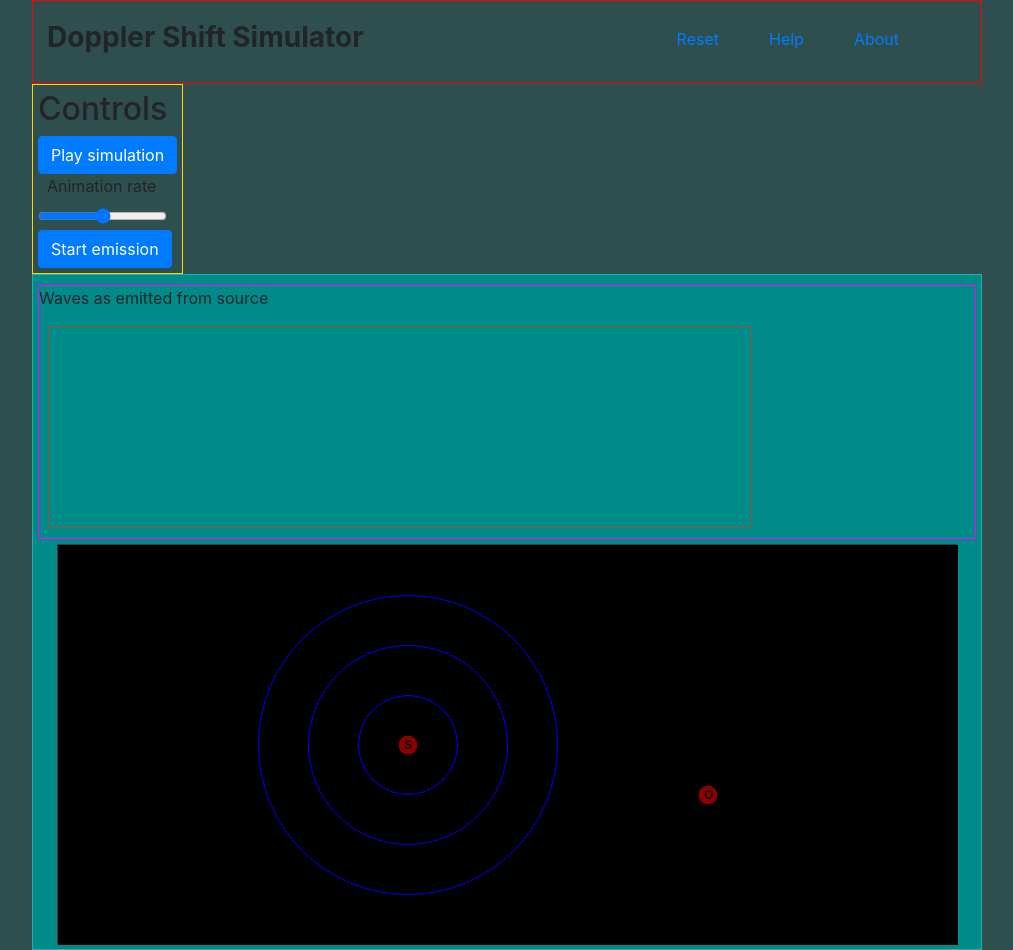
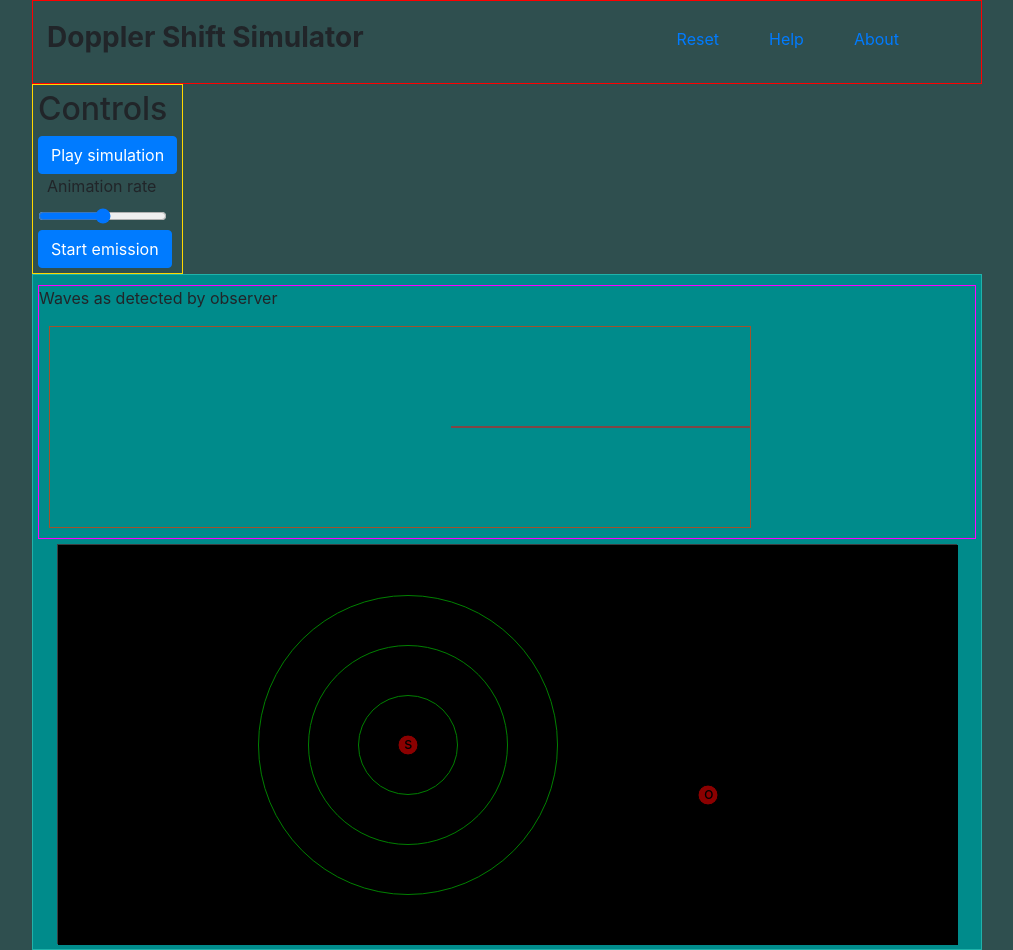
Before and after one commit to grep-safi/doppler-shift, a React app: page / in a window 1280 px wide. Shown: the whole page, without its empty margins (133-1146 px from the left). Built offline with nearby package versions, Linux system fonts and the light colour scheme.

Commit message:
Collision detector now displays lines

```diff
--- a/src/MainView.jsx
+++ b/src/MainView.jsx
@@ -121,7 +121,7 @@ export default class MainView extends React.Component {
                 cx: this.positions.source.x,
                 cy: this.positions.source.y,
                 r: 0,
-                stroke: 'blue',
+                stroke: 'green',
                 collided: false,
             });
 
--- a/src/Timeline.jsx
+++ b/src/Timeline.jsx
@@ -2,10 +2,27 @@ import React from 'react';
 
 const WIDTH = 700;
 const HEIGHT = 200;
+
+const renderSpikes = () => {
+    return (lineProps, index) => {
+        const props = {
+            x1: lineProps.x1,
+            x2: lineProps.x2,
+            y1: lineProps.y1,
+            y2: lineProps.y2,
+            stroke: lineProps.stroke,
+            key: index,
+        };
+        return <line {...props} />;
+    };
+};
+
 export default class Timeline extends React.Component {
     constructor(props) {
         super(props);
-        this.ref = React.createRef();
+        this.collisionSpikes = [];
+        this.time = WIDTH;
+        this.timeSpeed = 1;
     }
 
     componentDidMount() {
@@ -17,18 +34,34 @@ export default class Timeline extends React.Component {
     componentDidUpdate(prevProps, prevState, snapshot) {
         if (prevProps.numCollisions !== this.props.numCollisions) {
             console.log(`# of collisions: ${this.props.numCollisions}`);
+            this.collisionSpikes.push({
+                x1: WIDTH,
+                x2: WIDTH,
+                y1: HEIGHT / 2,
+                y2: (HEIGHT / 2) - 15,
+                stroke: 'pink'
+            });
         }
 
+        // If the line hasn't reached the other end yet, then increment it
+        if (this.time >= 0) this.time -= this.timeSpeed;
+        this.collisionSpikes.forEach((element, index) => {
+            element.x1 -= this.timeSpeed;
+            element.x2 -= this.timeSpeed;
+        });
+
+        this.collisionSpikes = this.collisionSpikes.filter(element => element.x1 >= 0);
     }
 
     render() {
         return(
             <React.Fragment>
                 <div className={"time-line"}>
-                    <p>Waves as emitted from source</p>
+                    <p>Waves as detected by observer</p>
                     <div className={'observer-detection'}>
                         <svg width={WIDTH} height={HEIGHT}>
-                            <g ref={this.ref} />
+                            <g> {this.collisionSpikes.map(renderSpikes())} </g>
+                            <line x1={WIDTH} y1={HEIGHT / 2} x2={this.time} y2={HEIGHT / 2} stroke={'red'}></line>
                         </svg>
                     </div>
                     {/*<p>Waves as detected by observer</p>*/}
```
Also changed, not shown: src/SpikeRecord.jsx (added).
